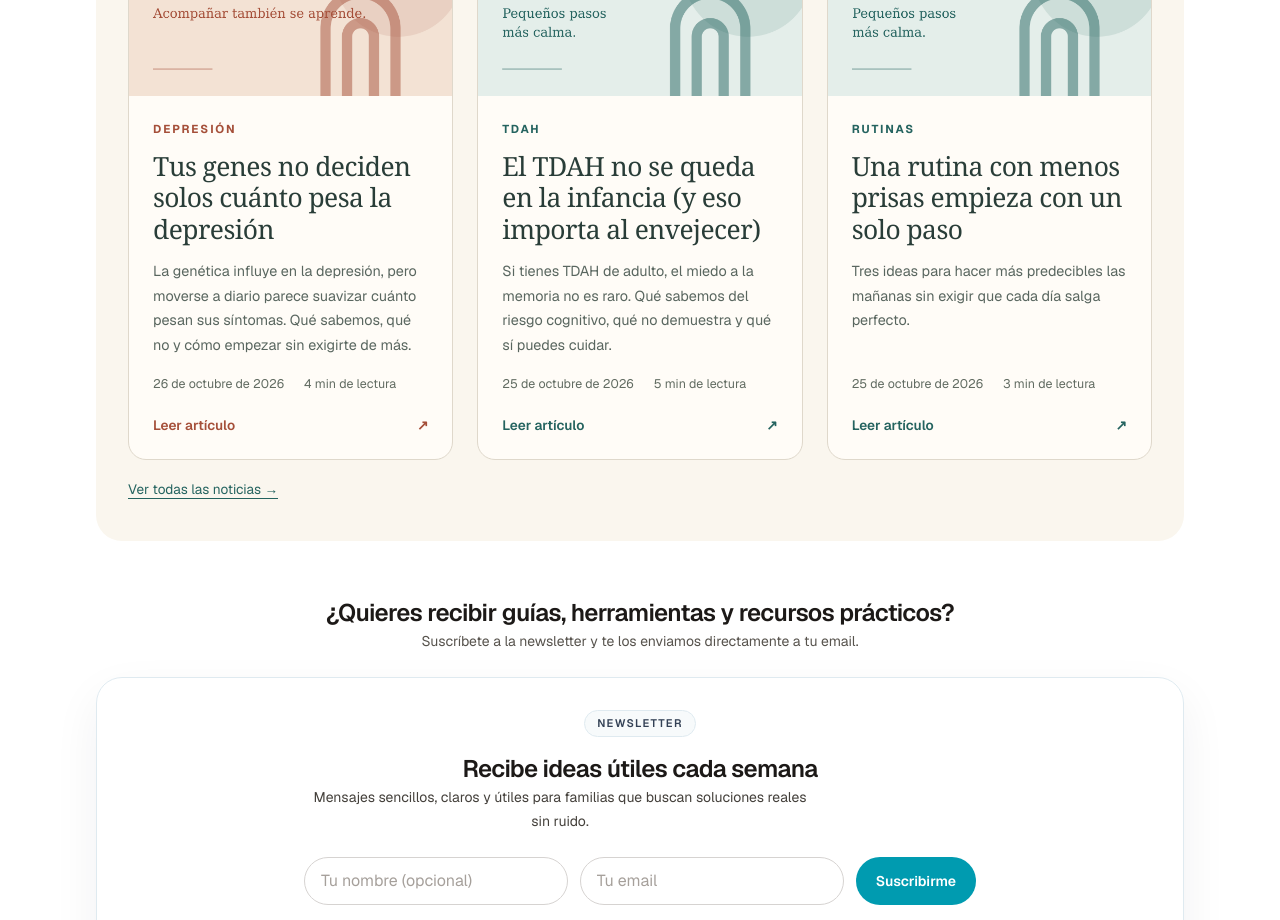
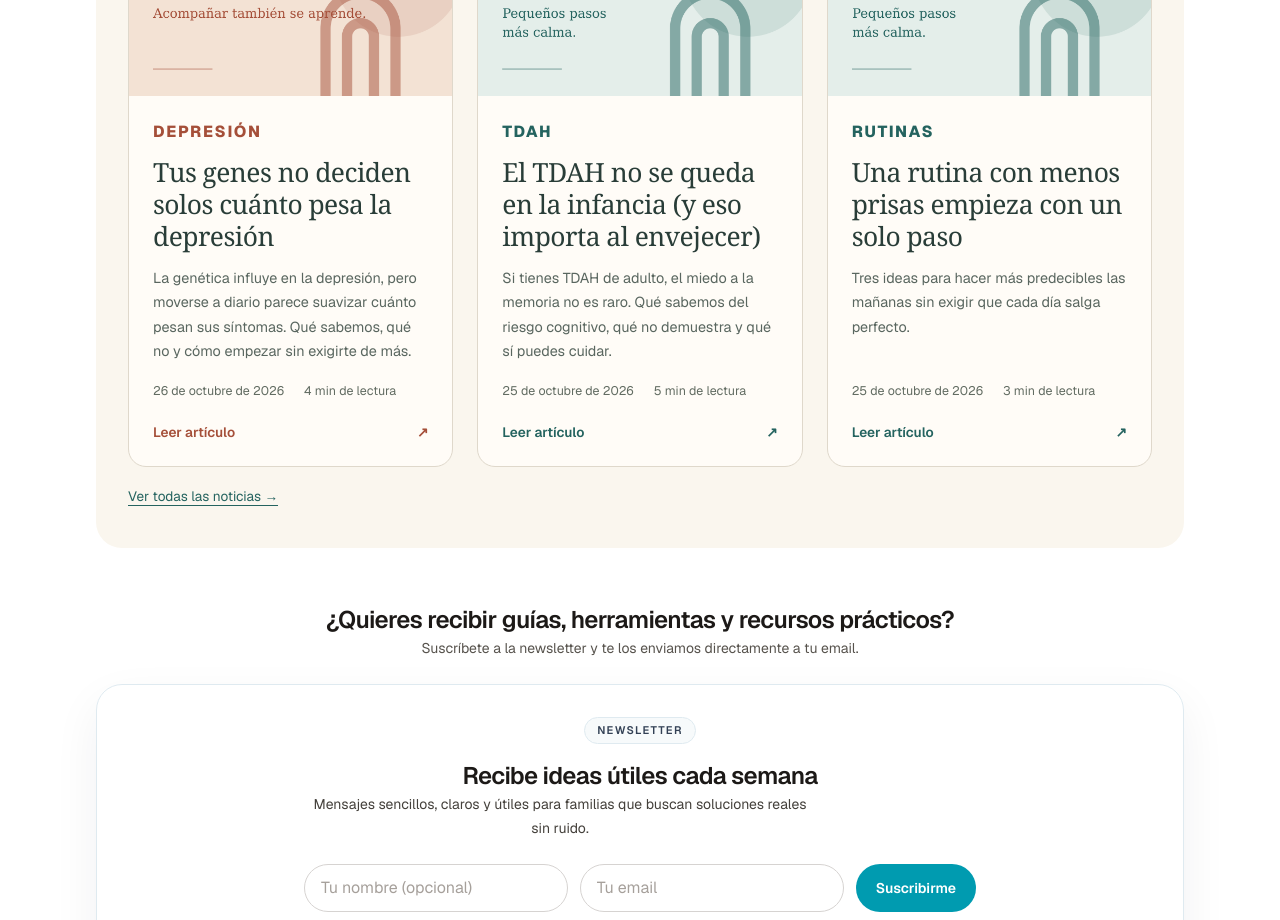
Before and after one commit to mimentehoy/mimentehoy-web, a Next.js app in the folder apps/web/: page / in a window 1280 px wide. Shown: the part 1460-2380 px from the top of the page. Built offline with nearby package versions, Linux system fonts and the light colour scheme.

Commit message:
noticias: categoria de las tarjetas en negrita y mas grande

```diff
--- a/apps/web/src/app/globals.css
+++ b/apps/web/src/app/globals.css
@@ -159,3 +159,6 @@ p {
 .tool-tabs a { border: 1px solid #cfc9bd; padding: .65rem 1.2rem; border-radius: 999px; font-size: .85rem; transition: background .15s; }
 .tool-tabs a:hover { background: #e7e9dd; color: #244b45; }
 .tool-tabs a[aria-current="page"] { background: #24635f; color: #fff; border-color: #24635f; }
+
+/* Categoría de cada artículo (DEPRESIÓN, TDAH...) en negrita y más grande */
+.news-card .news-category { font-size: 1rem; font-weight: 800; letter-spacing: .1em; }
```
